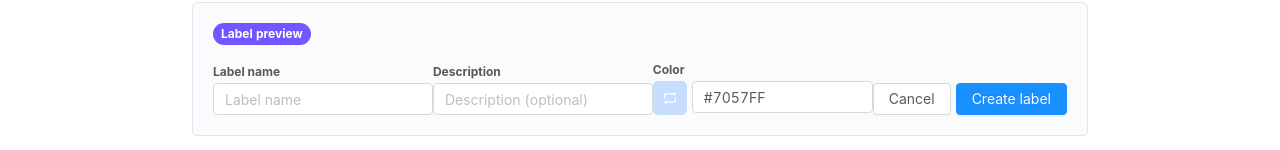
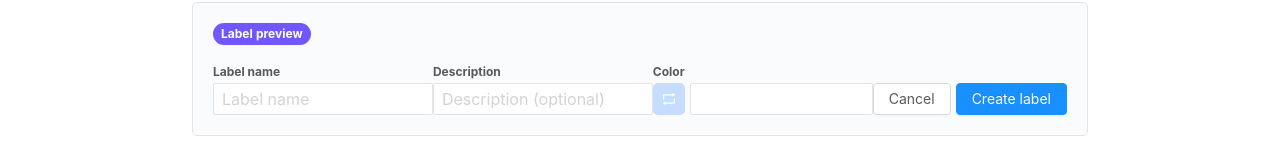
Before and after one commit to codesquad-member-2020/issue-tracker-01, a React app in the folder FE/: page /labels in a window 1280 px wide. Shown: the part 146-296 px from the top of the page. Built offline with nearby package versions, Linux system fonts and the light colour scheme.

Commit message:
FE-#153 refactor: Input 컴포넌트 커스터마이징
ant design 사용하지 않고 직접 제작

```diff
--- /dev/null
+++ b/FE/src/views/components/common/Input.jsx
@@ -0,0 +1,36 @@
+import React from "react";
+import styled from "styled-components";
+
+const Input = ({ placeholder, defaultValue, value, style }) => {
+  return (
+    <StyledInput
+      type="text"
+      placeholder={placeholder}
+      value={defaultValue || value}
+      style={style}
+    />
+  );
+};
+
+export default Input;
+
+const StyledInput = styled.input`
+  width: 100%;
+  height: 32px;
+  border: 1px solid #e1e4e8;
+  border-radius: 2px;
+  padding: 4px 8px;
+  line-height: 1.5715;
+  transition: all 0.2s;
+
+  ::placeholder {
+    color: lightgray;
+  }
+
+  &:hover,
+  &:focus,
+  &:active {
+    border-color: #40a9ff;
+    outline: none;
+  }
+`;
--- a/FE/src/views/components/labels/LabelEditor.jsx
+++ b/FE/src/views/components/labels/LabelEditor.jsx
@@ -1,7 +1,8 @@
 import React from "react";
 import styled from "styled-components";
 import Button from "@/common/Button";
-import { Input } from "antd";
+import Input from "@/common/Input";
+// import { Input } from "antd";
 import { RetweetOutlined } from "@ant-design/icons";
 
 const LabelEditor = ({ mode }) => {
@@ -14,7 +15,7 @@ const LabelEditor = ({ mode }) => {
     <EditorWrapper mode={mode}>
       <InputWrapper>
         <StyledLabel>Label name</StyledLabel>
-        <Input placeholder="Label name"></Input>
+        <Input placeholder="Label name" />
       </InputWrapper>
       <InputWrapper>
         <StyledLabel>Description</StyledLabel>
@@ -26,7 +27,7 @@ const LabelEditor = ({ mode }) => {
           <Refresh>
             <RetweetOutlined style={{ color: "#fff", fontWeight: "bold" }} />
           </Refresh>
-          <Input defaultValue="#7057FF" style={{ flex: "1" }}></Input>
+          <Input style={{ flex: "1" }} />
         </ColorWrapper>
       </InputWrapper>
       <ButtonWrapper>
@@ -64,8 +65,8 @@ const ColorWrapper = styled.div`
 `;
 
 const Refresh = styled.div`
-  width: 34px;
-  height: 34px;
+  width: 32px;
+  height: 32px;
   border-radius: 5px;
   background: #c6ddff;
   display: flex;
```
